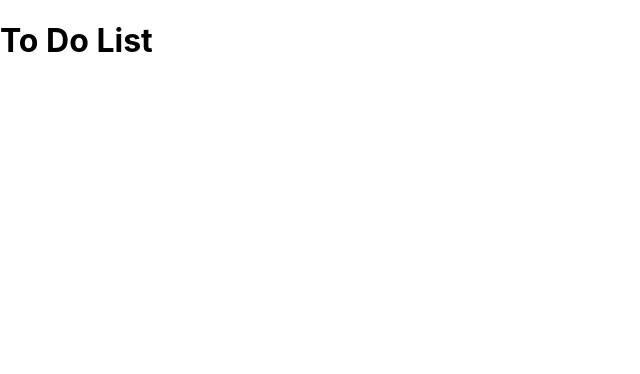
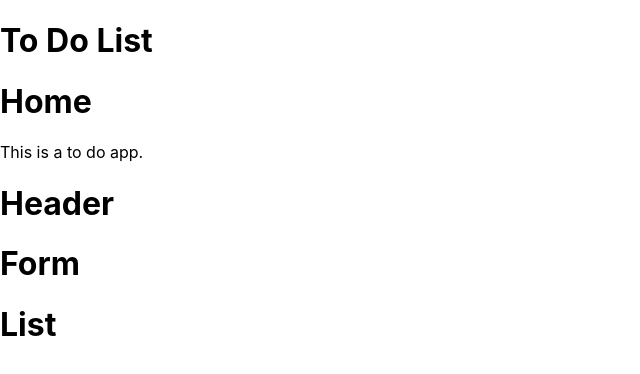
Before and after one commit to juliacucu/todolist, a React (Create React App) app: page / in a window 1280 px wide. Shown: the top 374 px of the page, without its empty margins (0-640 px from the left). Built offline with nearby package versions, Linux system fonts and the light colour scheme.

Commit message:
Add home page to App component

```diff
--- a/src/App.js
+++ b/src/App.js
@@ -1,7 +1,10 @@
+import { Home } from "./Pages/Home";
+
 function App() {
   return (
     <div className="App">
       <h1>To Do List</h1>
+      <Home />
     </div>
   );
 }
```
